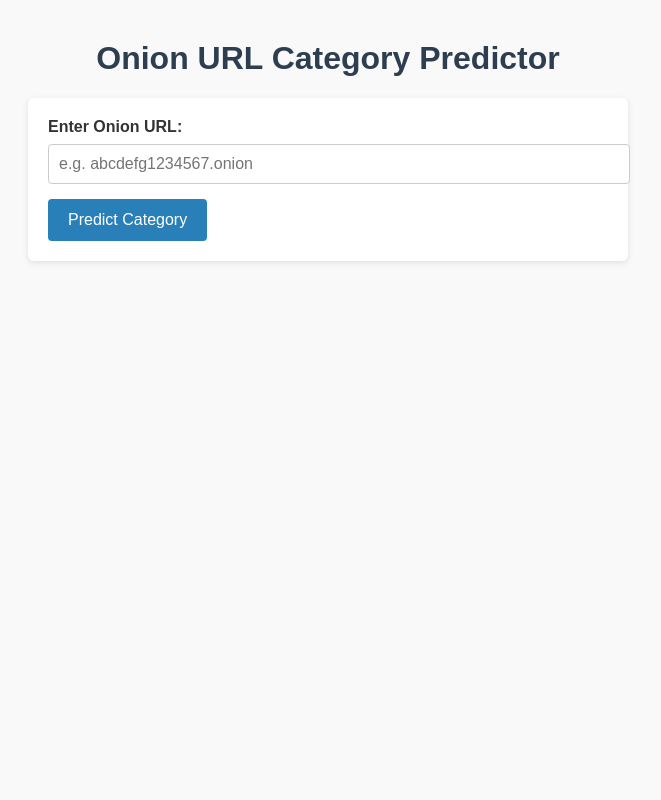
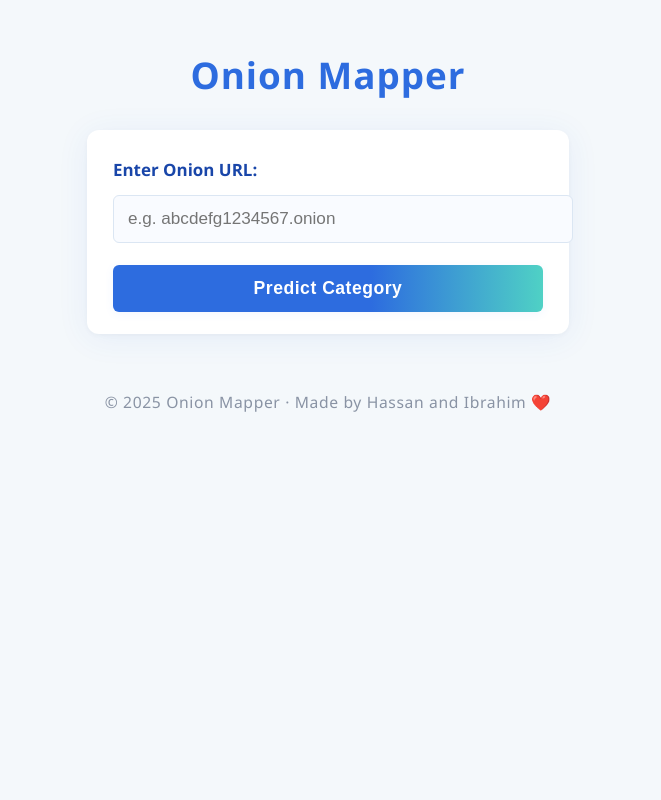
Before and after one commit to Ibrahim-sayys/OnionMapper, a Flask app: page / in a window 1280 px wide. Shown: the whole page, without its empty margins (312-973 px from the left). Run offline with Flask 3, Linux system fonts and the light colour scheme; parts of the project's set-up code (start-up, migrations or seed data) failed here and were passed over.

Commit message:
Improve UI styling and disable browser autocomplete on onion URL input
Applied modern CSS for a visually appealing and mobile-friendly Onion Mapper interface.
Updated titles and footer with app name and author credits.
Disabled browser autocomplete on the onion_url input to prevent showing previous entries.
Enhanced overall user experience with improved styling and privacy.

```diff
--- a/templates/index.html
+++ b/templates/index.html
@@ -3,79 +3,151 @@
 <head>
     <meta charset="UTF-8" />
     <meta name="viewport" content="width=device-width, initial-scale=1" />
-    <title>Onion URL Category Predictor</title>
+    <title>Onion Mapper</title>
     <style>
+        :root {
+            --primary: #2d6cdf;
+            --primary-dark: #1946a9;
+            --accent: #4fd1c5;
+            --background: #f4f8fb;
+            --white: #fff;
+            --danger: #ff4b5c;
+            --danger-bg: #ffeaea;
+            --success: #3ecf8e;
+            --muted: #8993a4;
+        }
         body {
-            font-family: Arial, sans-serif;
-            margin: 40px auto;
-            max-width: 600px;
-            padding: 0 20px;
-            background: #f9f9f9;
-            color: #333;
+            font-family: 'Segoe UI', 'Arial', sans-serif;
+            margin: 0;
+            background: var(--background);
+            color: #282e38;
+            min-height: 100vh;
+            display: flex;
+            flex-direction: column;
+            align-items: center;
+            justify-content: flex-start;
         }
         h1 {
+            margin: 50px 0 30px 0;
             text-align: center;
-            color: #2c3e50;
+            color: var(--primary);
+            font-size: 2.3rem;
+            letter-spacing: 1px;
+            font-weight: 800;
         }
         form {
-            margin-bottom: 20px;
-            background: white;
-            padding: 20px;
-            border-radius: 6px;
-            box-shadow: 0 2px 6px rgba(0,0,0,0.1);
+            width: 100%;
+            max-width: 430px;
+            margin: 0 auto 22px auto;
+            background: var(--white);
+            padding: 28px 26px 22px 26px;
+            border-radius: 12px;
+            box-shadow: 0 4px 32px 0 rgba(45,108,223,0.08), 0 1.5px 5px 0 rgba(0,0,0,0.03);
+            display: flex;
+            flex-direction: column;
+            gap: 8px;
         }
         label {
-            font-weight: bold;
-            display: block;
-            margin-bottom: 8px;
+            font-weight: 600;
+            margin-bottom: 6px;
+            font-size: 1.06em;
+            color: var(--primary-dark);
         }
         input[type="text"] {
             width: 100%;
-            padding: 10px;
-            margin-bottom: 15px;
-            border: 1px solid #ccc;
-            border-radius: 4px;
-            font-size: 16px;
+            padding: 13px 14px;
+            margin-bottom: 14px;
+            border: 1.2px solid #dbe6f3;
+            border-radius: 6px;
+            font-size: 1.07em;
+            background: #f9fbff;
+            transition: border-color 0.22s;
+        }
+        input[type="text"]:focus {
+            outline: none;
+            border-color: var(--primary);
+            background: #f4f8ff;
         }
         button {
-            background-color: #2980b9;
-            color: white;
+            background: linear-gradient(90deg, var(--primary) 60%, var(--accent) 100%);
+            color: var(--white);
             border: none;
-            padding: 12px 20px;
-            font-size: 16px;
-            border-radius: 4px;
+            padding: 13px 0;
+            font-size: 1.1em;
+            border-radius: 6px;
             cursor: pointer;
+            font-weight: 700;
+            letter-spacing: 0.5px;
+            box-shadow: 0 2px 10px rgba(77, 133, 255, 0.07);
+            transition: background 0.21s, box-shadow 0.18s;
         }
-        button:hover {
-            background-color: #1f6391;
+        button:hover, button:focus {
+            background: linear-gradient(90deg, var(--primary-dark) 70%, var(--accent) 100%);
+            box-shadow: 0 3px 16px rgba(77, 133, 255, 0.10);
+        }
+        .result, .error {
+            width: 100%;
+            max-width: 430px;
+            margin: 0 auto 18px auto;
+            border-radius: 10px;
+            padding: 20px 24px 12px 24px;
+            box-sizing: border-box;
+            font-size: 1.11rem;
+            word-break: break-word;
         }
         .result {
-            background: #e8f0fe;
-            padding: 15px;
-            border-radius: 6px;
-            margin-top: 20px;
+            background: linear-gradient(90deg, #e6f2ff 80%, #e3fff7 100%);
+            color: #25456b;
+            border: 1.2px solid #c7e3fa;
+            box-shadow: 0 2px 9px 0 rgba(45,108,223,0.06);
+            margin-top: 22px;
         }
         .error {
-            background: #fce4e4;
-            color: #b00020;
-            padding: 15px;
-            border-radius: 6px;
-            margin-top: 20px;
+            background: var(--danger-bg);
+            color: var(--danger);
+            border: 1.2px solid #ffb6bc;
+            margin-top: 22px;
         }
         .keywords {
             font-style: italic;
-            color: #555;
+            color: var(--muted);
+            font-size: 1em;
+            margin-top: 8px;
+        }
+        @media (max-width: 600px) {
+            h1 {
+                font-size: 1.5rem;
+            }
+            form, .result, .error {
+                max-width: 98vw;
+                padding: 14px 7vw 10px 7vw;
+            }
+        }
+        .footer {
+            margin: 35px auto 0 auto;
+            text-align: center;
+            color: var(--muted);
+            font-size: 0.98em;
+            letter-spacing: 0.04em;
+        }
+        .footer a {
+            color: var(--primary-dark);
+            text-decoration: none;
+            font-weight: 500;
+        }
+        .footer a:hover {
+            text-decoration: underline;
         }
     </style>
 </head>
 <body>
-    <h1>Onion URL Category Predictor</h1>
+    <h1>Onion Mapper</h1>
 
     <form method="POST" action="/">
-        <label for="onion_url">Enter Onion URL:</label>
-        <input type="text" id="onion_url" name="onion_url" placeholder="e.g. abcdefg1234567.onion" required />
-        <button type="submit">Predict Category</button>
-    </form>
+    <label for="onion_url">Enter Onion URL:</label>
+    <input type="text" id="onion_url" name="onion_url" placeholder="e.g. abcdefg1234567.onion" required autocomplete="off" />
+    <button type="submit">Predict Category</button>
+</form>
 
     {% if error %}
         <div class="error">{{ error }}</div>
@@ -89,5 +161,9 @@
             {% endif %}
         </div>
     {% endif %}
+
+    <div class="footer">
+        &copy; 2025 Onion Mapper &middot; Made by Hassan and Ibrahim &#10084;&#65039;
+    </div>
 </body>
 </html>
```
